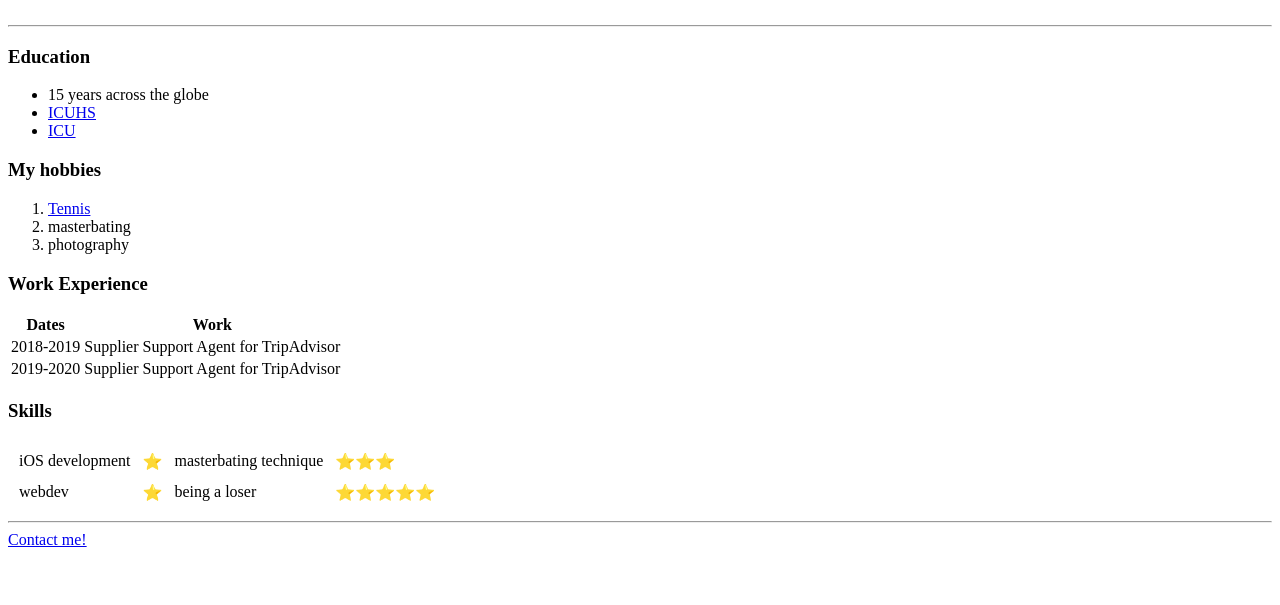
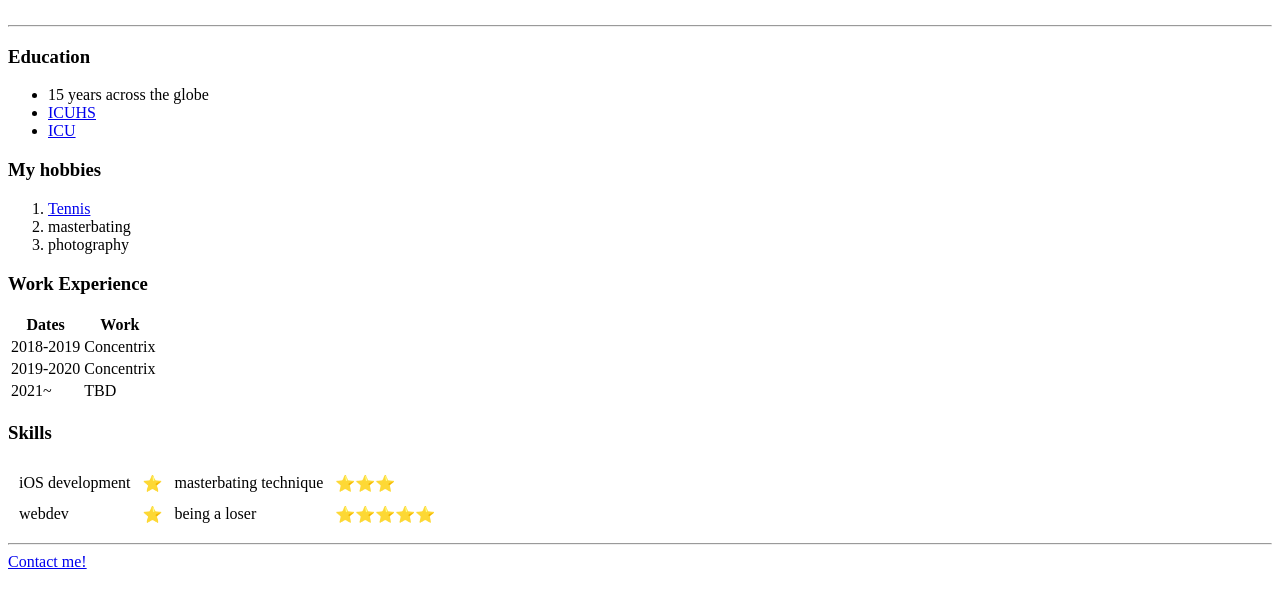
Before and after one commit to takum1011/udemy-course, a plain HTML site: page index.html in a window 1280 px wide. Shown: the part 187-792 px from the top of the page. Drawn offline with Linux system fonts and the light colour scheme.

Commit message:
Update index.html

```diff
--- a/index.html
+++ b/index.html
@@ -48,11 +48,15 @@
             </tr>
             <tr>
                 <td>2018-2019</td>
-                <td>Supplier Support Agent for TripAdvisor</td>
+                <td>Concentrix</td>
             </tr>
             <tr>
                 <td>2019-2020</td>
-                <td>Supplier Support Agent for TripAdvisor</td>
+                <td>Concentrix</td>
+            </tr>
+            <tr>
+                <td>2021~</td>
+                <td>TBD</td>
             </tr>
         </table>
         <h3>Skills</h3>
```
